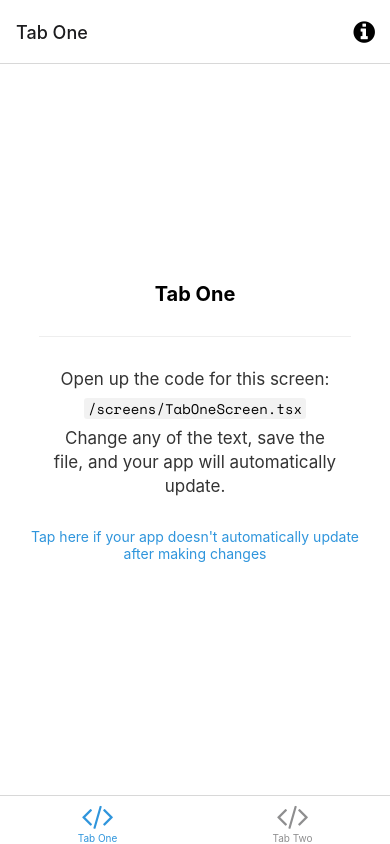
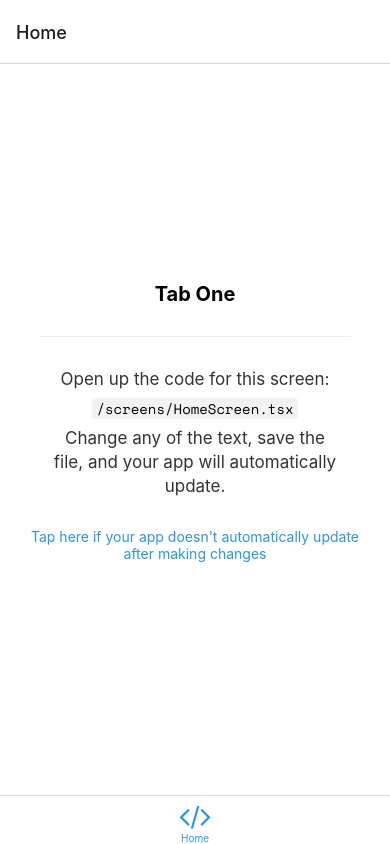
Before and after one commit to MathisBurger/advanced-portfolio-tracker, a React Native app: screen /Home in a window 390 px wide. Built offline with nearby package versions, Linux system fonts and the light colour scheme; what expo-linking would draw is missing.

Commit message:
[TASK] clened app

```diff
--- a/navigation/LinkingConfiguration.ts
+++ b/navigation/LinkingConfiguration.ts
@@ -15,19 +15,13 @@ const linking: LinkingOptions<RootStackParamList> = {
     screens: {
       Root: {
         screens: {
-          TabOne: {
+          Home: {
             screens: {
-              TabOneScreen: 'one',
-            },
-          },
-          TabTwo: {
-            screens: {
-              TabTwoScreen: 'two',
+              HomeScreen: 'home',
             },
           },
         },
       },
-      Modal: 'modal',
       NotFound: '*',
     },
   },
--- a/navigation/index.tsx
+++ b/navigation/index.tsx
@@ -12,10 +12,8 @@ import { ColorSchemeName, Pressable } from 'react-native';
 
 import Colors from '../constants/Colors';
 import useColorScheme from '../hooks/useColorScheme';
-import ModalScreen from '../screens/ModalScreen';
 import NotFoundScreen from '../screens/NotFoundScreen';
-import TabOneScreen from '../screens/TabOneScreen';
-import TabTwoScreen from '../screens/TabTwoScreen';
+import HomeScreen from '../screens/HomeScreen';
 import { RootStackParamList, RootTabParamList, RootTabScreenProps } from '../types';
 import LinkingConfiguration from './LinkingConfiguration';
 
@@ -40,9 +38,6 @@ function RootNavigator() {
     <Stack.Navigator>
       <Stack.Screen name="Root" component={BottomTabNavigator} options={{ headerShown: false }} />
       <Stack.Screen name="NotFound" component={NotFoundScreen} options={{ title: 'Oops!' }} />
-      <Stack.Group screenOptions={{ presentation: 'modal' }}>
-        <Stack.Screen name="Modal" component={ModalScreen} />
-      </Stack.Group>
     </Stack.Navigator>
   );
 }
@@ -58,39 +53,17 @@ function BottomTabNavigator() {
 
   return (
     <BottomTab.Navigator
-      initialRouteName="TabOne"
+      initialRouteName="Home"
       screenOptions={{
         tabBarActiveTintColor: Colors[colorScheme].tint,
       }}>
       <BottomTab.Screen
-        name="TabOne"
-        component={TabOneScreen}
-        options={({ navigation }: RootTabScreenProps<'TabOne'>) => ({
-          title: 'Tab One',
+        name="Home"
+        component={HomeScreen}
+        options={({ navigation }: RootTabScreenProps<'Home'>) => ({
+          title: 'Home',
           tabBarIcon: ({ color }) => <TabBarIcon name="code" color={color} />,
-          headerRight: () => (
-            <Pressable
-              onPress={() => navigation.navigate('Modal')}
-              style={({ pressed }) => ({
-                opacity: pressed ? 0.5 : 1,
-              })}>
-              <FontAwesome
-                name="info-circle"
-                size={25}
-                color={Colors[colorScheme].text}
-                style={{ marginRight: 15 }}
-              />
-            </Pressable>
-          ),
         })}
-      />
-      <BottomTab.Screen
-        name="TabTwo"
-        component={TabTwoScreen}
-        options={{
-          title: 'Tab Two',
-          tabBarIcon: ({ color }) => <TabBarIcon name="code" color={color} />,
-        }}
       />
     </BottomTab.Navigator>
   );
--- a/screens/ModalScreen.tsx
+++ b/screens/HomeScreen.tsx
@@ -1,18 +1,15 @@
-import { StatusBar } from 'expo-status-bar';
-import { Platform, StyleSheet } from 'react-native';
+import { StyleSheet } from 'react-native';
 
 import EditScreenInfo from '../components/EditScreenInfo';
 import { Text, View } from '../components/Themed';
+import { RootTabScreenProps } from '../types';
 
-export default function ModalScreen() {
+export default function HomeScreen({ navigation }: RootTabScreenProps<'Home'>) {
   return (
     <View style={styles.container}>
-      <Text style={styles.title}>Modal</Text>
+      <Text style={styles.title}>Tab One</Text>
       <View style={styles.separator} lightColor="#eee" darkColor="rgba(255,255,255,0.1)" />
-      <EditScreenInfo path="/screens/ModalScreen.tsx" />
-
-      {/* Use a light status bar on iOS to account for the black space above the modal */}
-      <StatusBar style={Platform.OS === 'ios' ? 'light' : 'auto'} />
+      <EditScreenInfo path="/screens/HomeScreen.tsx" />
     </View>
   );
 }
--- a/screens/TabOneScreen.tsx
+++ /dev/null
@@ -1,32 +0,0 @@
-import { StyleSheet } from 'react-native';
-
-import EditScreenInfo from '../components/EditScreenInfo';
-import { Text, View } from '../components/Themed';
-import { RootTabScreenProps } from '../types';
-
-export default function TabOneScreen({ navigation }: RootTabScreenProps<'TabOne'>) {
-  return (
-    <View style={styles.container}>
-      <Text style={styles.title}>Tab One</Text>
-      <View style={styles.separator} lightColor="#eee" darkColor="rgba(255,255,255,0.1)" />
-      <EditScreenInfo path="/screens/TabOneScreen.tsx" />
-    </View>
-  );
-}
-
-const styles = StyleSheet.create({
-  container: {
-    flex: 1,
-    alignItems: 'center',
-    justifyContent: 'center',
-  },
-  title: {
-    fontSize: 20,
-    fontWeight: 'bold',
-  },
-  separator: {
-    marginVertical: 30,
-    height: 1,
-    width: '80%',
-  },
-});
--- a/screens/TabTwoScreen.tsx
+++ /dev/null
@@ -1,31 +0,0 @@
-import { StyleSheet } from 'react-native';
-
-import EditScreenInfo from '../components/EditScreenInfo';
-import { Text, View } from '../components/Themed';
-
-export default function TabTwoScreen() {
-  return (
-    <View style={styles.container}>
-      <Text style={styles.title}>Tab Two</Text>
-      <View style={styles.separator} lightColor="#eee" darkColor="rgba(255,255,255,0.1)" />
-      <EditScreenInfo path="/screens/TabTwoScreen.tsx" />
-    </View>
-  );
-}
-
-const styles = StyleSheet.create({
-  container: {
-    flex: 1,
-    alignItems: 'center',
-    justifyContent: 'center',
-  },
-  title: {
-    fontSize: 20,
-    fontWeight: 'bold',
-  },
-  separator: {
-    marginVertical: 30,
-    height: 1,
-    width: '80%',
-  },
-});
--- a/types.tsx
+++ b/types.tsx
@@ -15,7 +15,6 @@ declare global {
 
 export type RootStackParamList = {
   Root: NavigatorScreenParams<RootTabParamList> | undefined;
-  Modal: undefined;
   NotFound: undefined;
 };
 
@@ -25,8 +24,7 @@ export type RootStackScreenProps<Screen extends keyof RootStackParamList> = Nati
 >;
 
 export type RootTabParamList = {
-  TabOne: undefined;
-  TabTwo: undefined;
+  Home: undefined;
 };
 
 export type RootTabScreenProps<Screen extends keyof RootTabParamList> = CompositeScreenProps<
```
